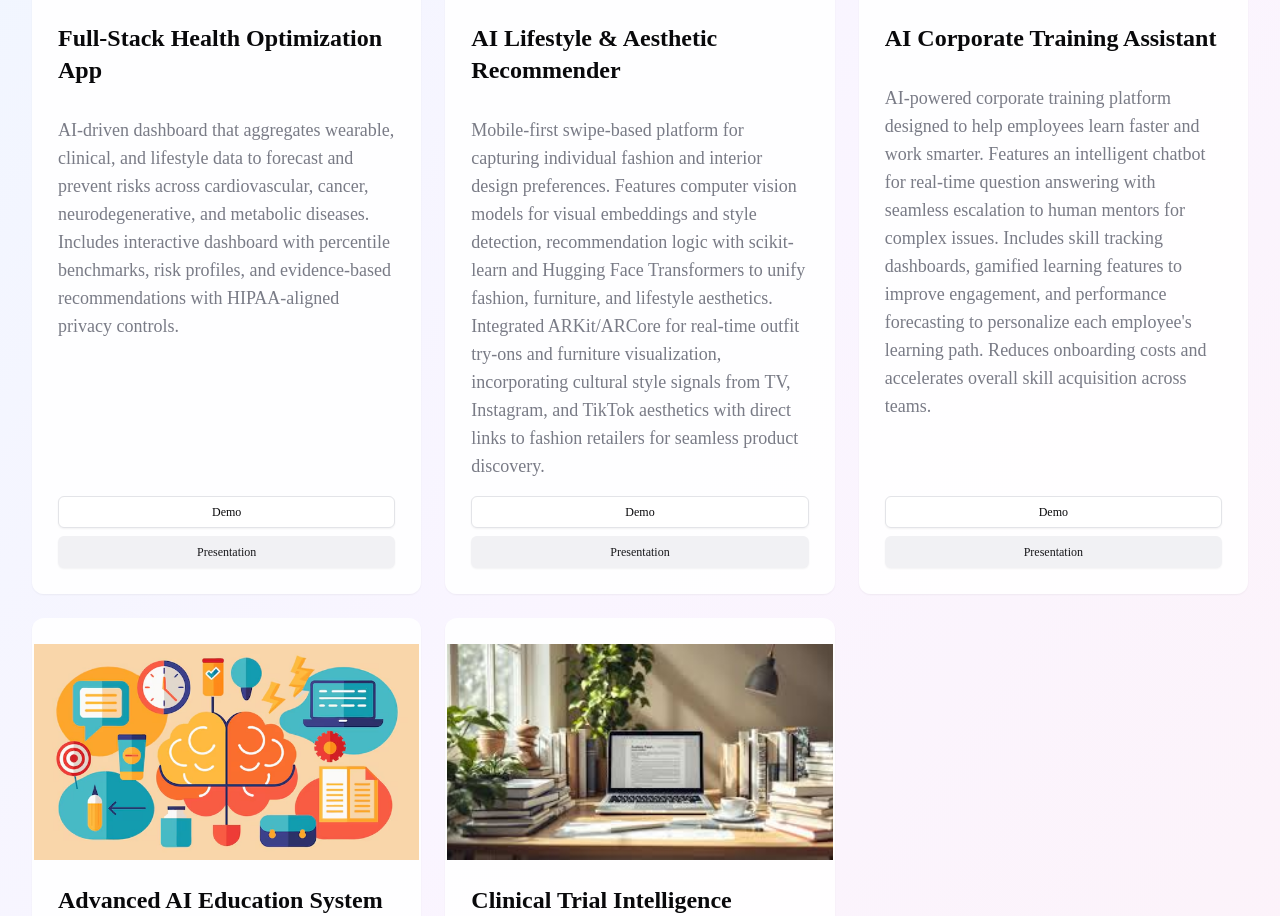
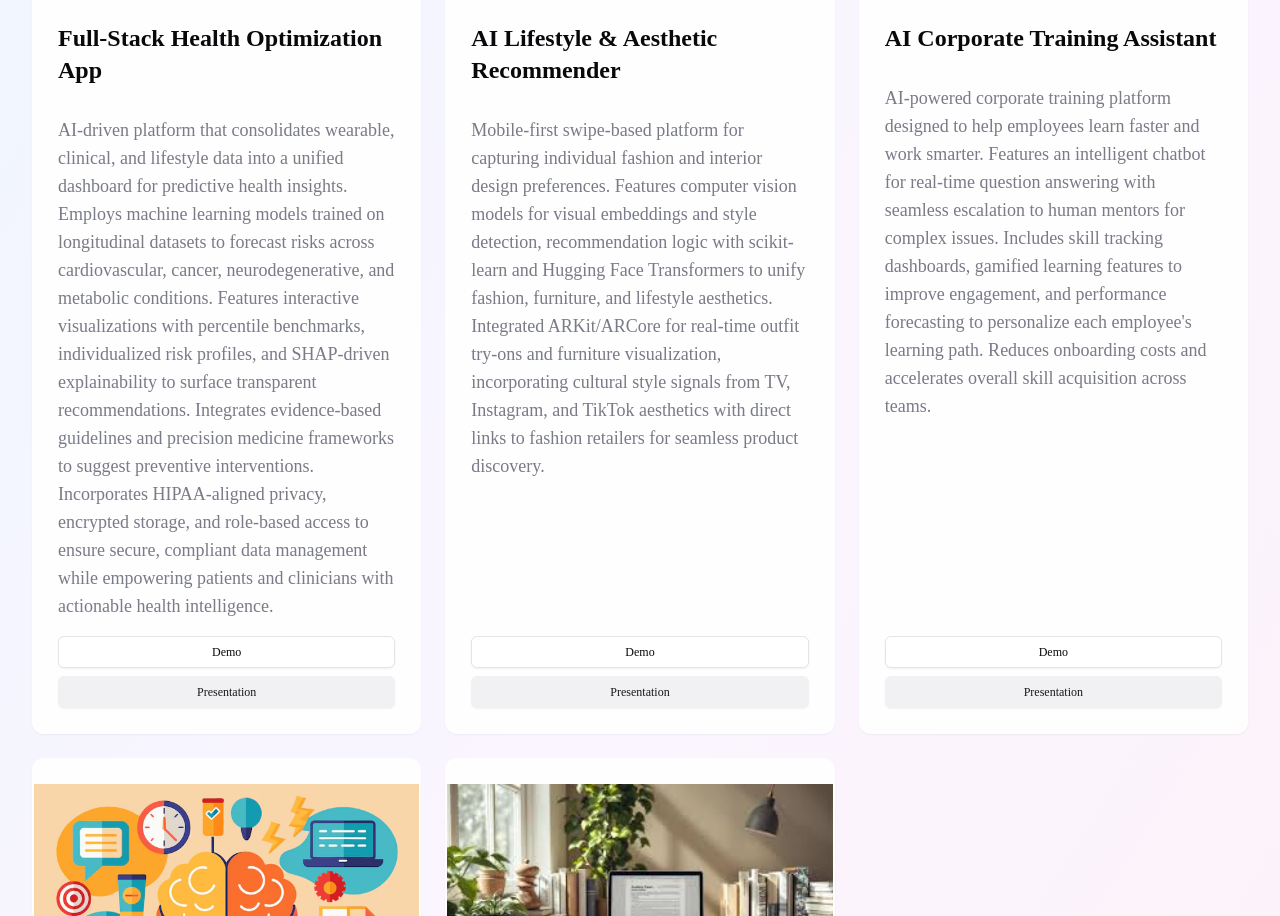
Before and after one commit to fazal1701/PersonalPortfolio, a Next.js app: page / in a window 1280 px wide. Shown: the part 1013-1929 px from the top of the page. Built offline with nearby package versions, Linux system fonts and the light colour scheme.

Commit message:
Update Full-Stack Health Optimization App description with detailed, comprehensive text

```diff
--- a/components/projects-section.tsx
+++ b/components/projects-section.tsx
@@ -9,7 +9,7 @@ const projects = [
   {
     id: 1,
     title: "Full-Stack Health Optimization App",
-    description: "AI-driven dashboard that aggregates wearable, clinical, and lifestyle data to forecast and prevent risks across cardiovascular, cancer, neurodegenerative, and metabolic diseases. Includes interactive dashboard with percentile benchmarks, risk profiles, and evidence-based recommendations with HIPAA-aligned privacy controls.",
+    description: "AI-driven platform that consolidates wearable, clinical, and lifestyle data into a unified dashboard for predictive health insights. Employs machine learning models trained on longitudinal datasets to forecast risks across cardiovascular, cancer, neurodegenerative, and metabolic conditions. Features interactive visualizations with percentile benchmarks, individualized risk profiles, and SHAP-driven explainability to surface transparent recommendations. Integrates evidence-based guidelines and precision medicine frameworks to suggest preventive interventions. Incorporates HIPAA-aligned privacy, encrypted storage, and role-based access to ensure secure, compliant data management while empowering patients and clinicians with actionable health intelligence.",
     image: "/Healthoptimization.jpeg",
     demoUrl: "https://full-stack-health-optimization.vercel.app/",
     presentationUrl: "https://docs.google.com/presentation/d/186vJg0aAyJZcWoqR_wIBX7s4CvSfFRl75-vJ0cXAvc8/edit?usp=sharing",
```
